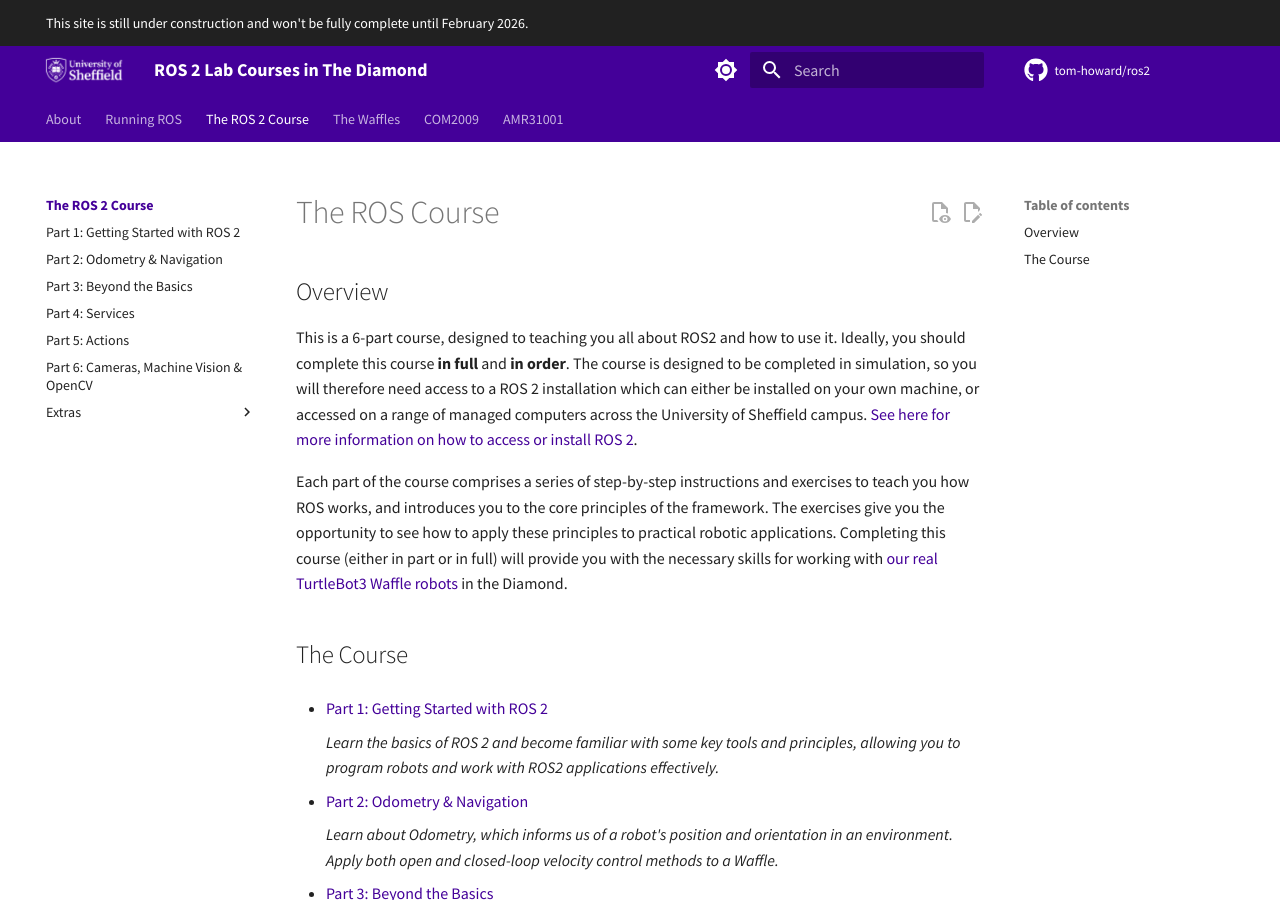
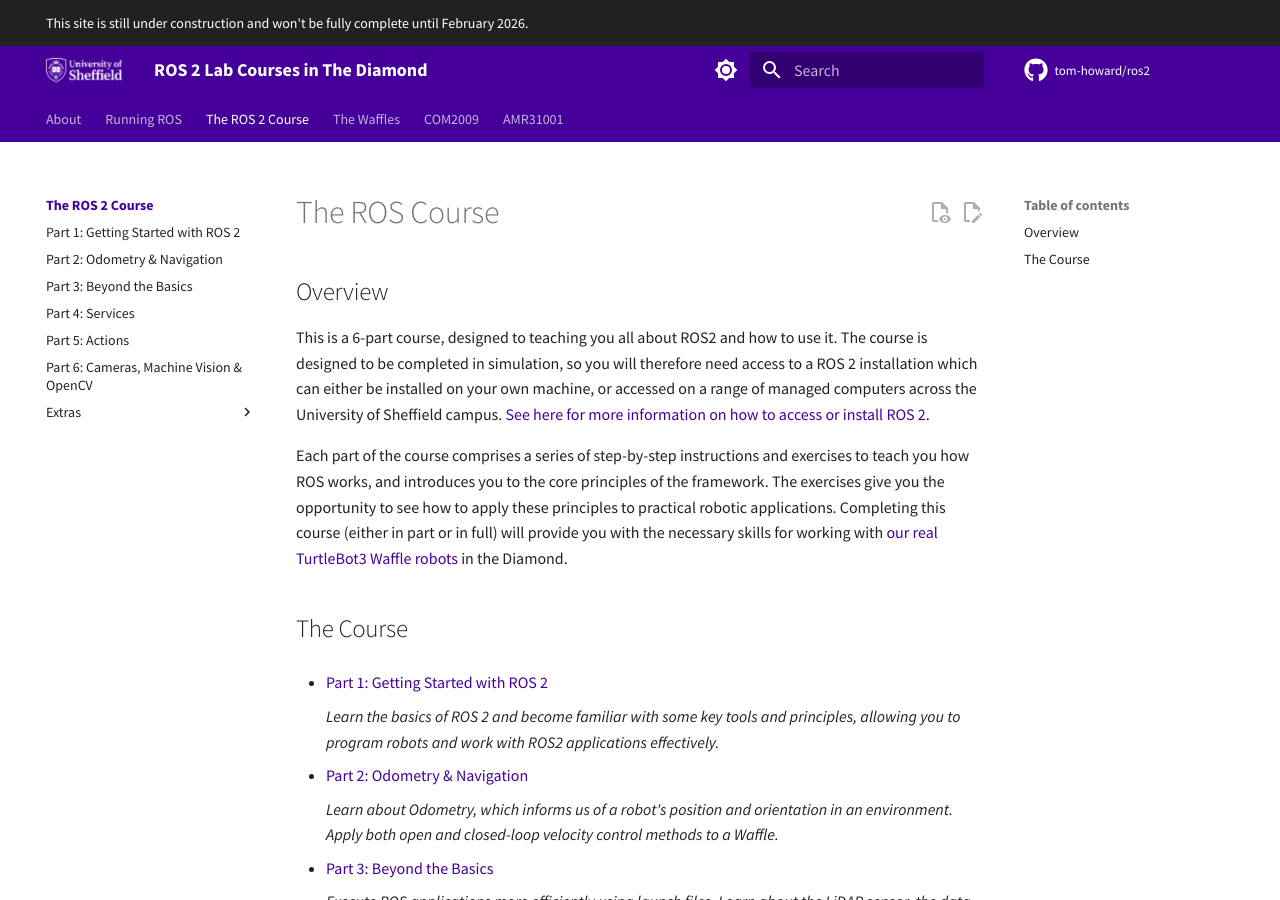
Before and after one commit to tom-howard/ros2, an MkDocs documentation site: the page built from docs/course/README.md, in a window 1280 px wide and 900 px high. Built offline with MkDocs 1.6.1 and Material for MkDocs 9.7.7, drawn with Linux system fonts in a browser that asks for light colours; comment, search, counter and statistics services are not loaded.

Commit message:
Remove sentence

```diff
--- a/docs/course/README.md
+++ b/docs/course/README.md
@@ -5,7 +5,7 @@
 
 ## Overview
 
-This is a 6-part course, designed to teaching you all about ROS2 and how to use it. Ideally, you should complete this course **in full** and **in order**. The course is designed to be completed in simulation, so you will therefore need access to a ROS 2 installation which can either be installed on your own machine, or accessed on a range of managed computers across the University of Sheffield campus. [See here for more information on how to access or install ROS 2](../software/README.md).
+This is a 6-part course, designed to teaching you all about ROS2 and how to use it. The course is designed to be completed in simulation, so you will therefore need access to a ROS 2 installation which can either be installed on your own machine, or accessed on a range of managed computers across the University of Sheffield campus. [See here for more information on how to access or install ROS 2](../software/README.md).
 
 Each part of the course comprises a series of step-by-step instructions and exercises to teach you how ROS works, and introduces you to the core principles of the framework. The exercises give you the opportunity to see how to apply these principles to practical robotic applications. Completing this course (either in part or in full) will provide you with the necessary skills for working with [our real TurtleBot3 Waffle robots](../../waffles/README.md) in the Diamond.
 
```
